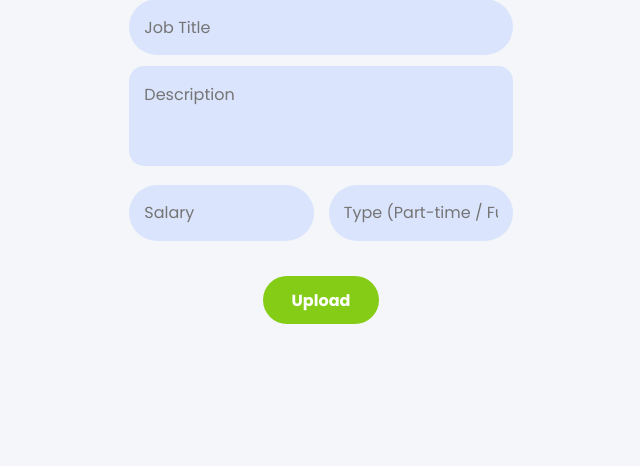
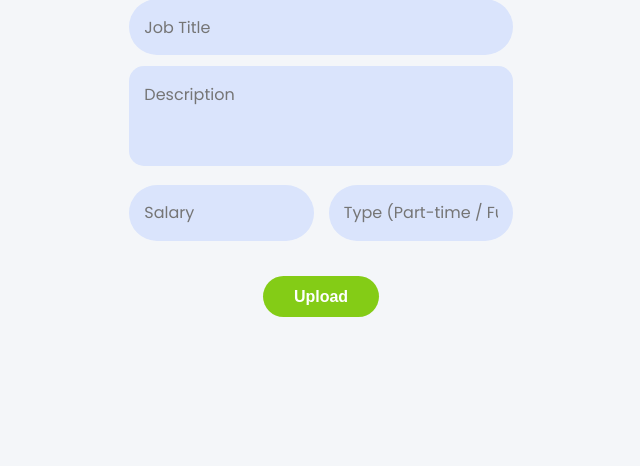
Before and after one commit to utibeabasidt/JobLynk, a Flask app: template templates/upload-employers.html in a window 1280 px wide. Shown: the part 287-753 px from the top of the page, without its empty margins (319-959 px from the left). Run offline with Flask 3, Linux system fonts and the light colour scheme; the template is opened without the code that fills it, so the values that code supplies are empty.

Commit message:
Update upload-employers.html

```diff
--- a/templates/upload-employers.html
+++ b/templates/upload-employers.html
@@ -31,7 +31,7 @@
           <input type="text" name="salary" placeholder="Salary" required />
           <input type="text" name="job_type" placeholder="Type (Part-time / Full-time)" required />
         </div>
-        <button type="submit" class="btn"><a href="#" class="btn-link">Upload</a></button>
+        <button type="submit" class="btn">Upload</button>
       </form>
     </div>
 
```
